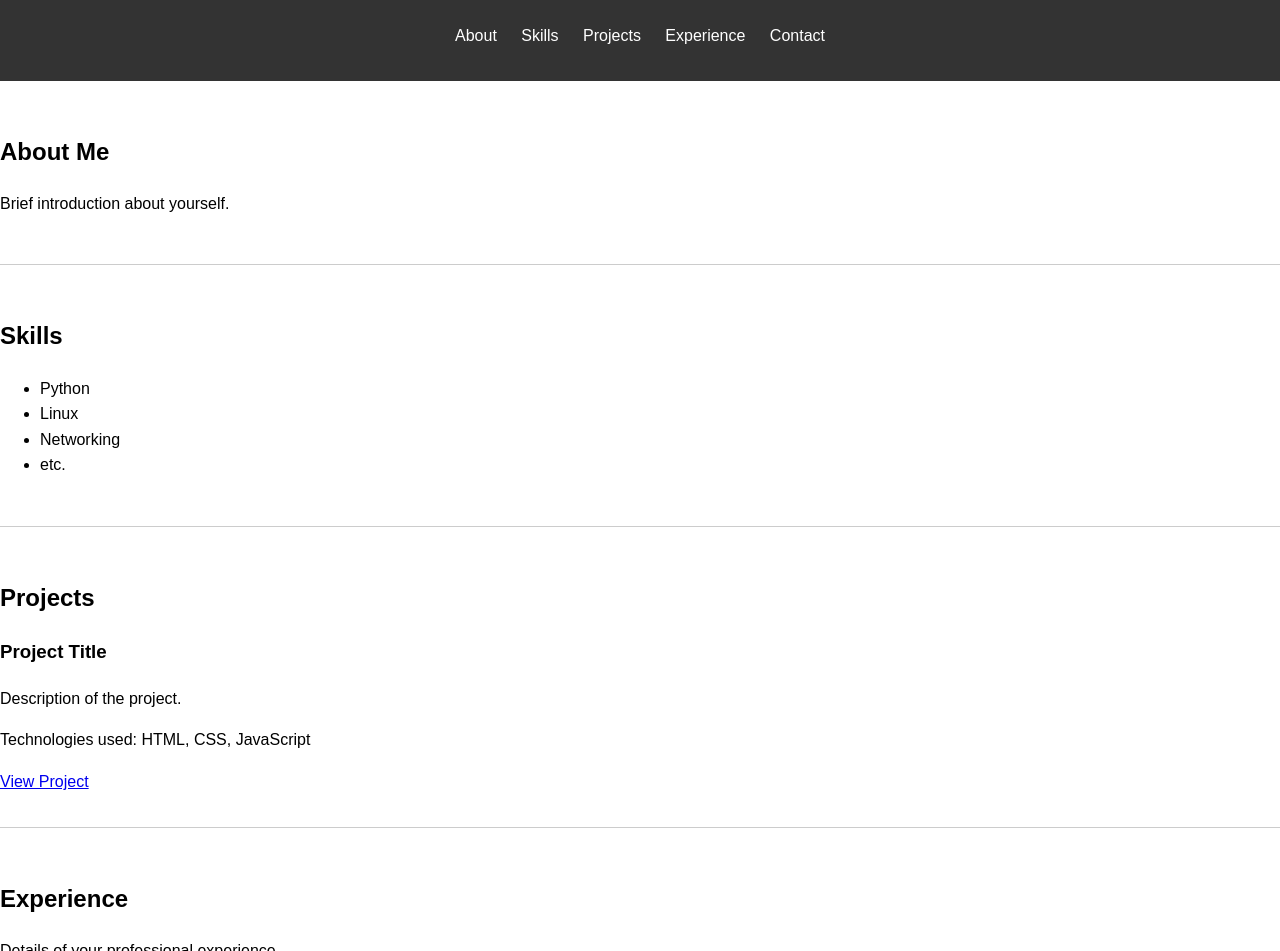
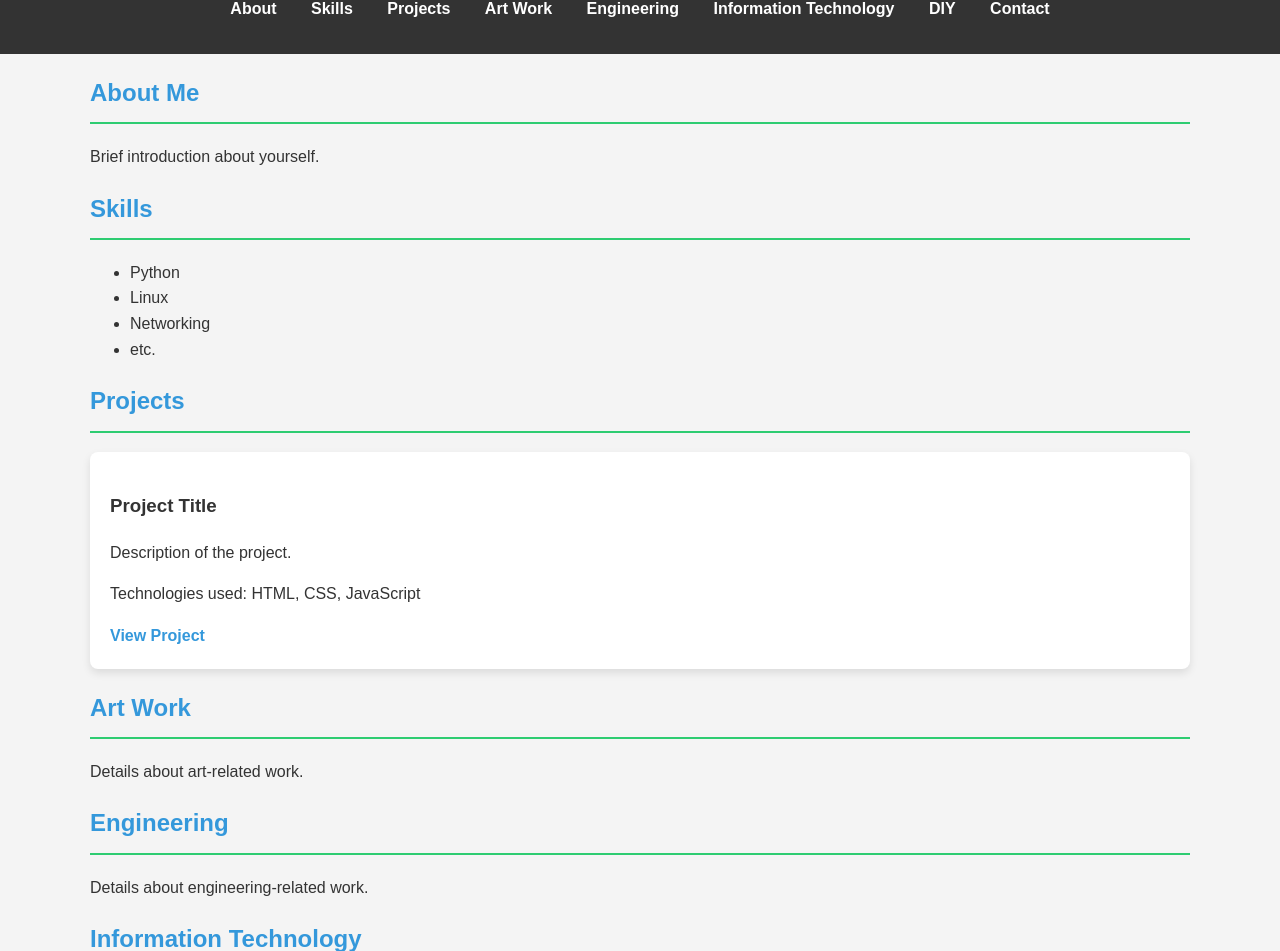
Before and after one commit to PaulFrankGR/PaulFrankGR.github.io, a plain HTML site: page index.html in a window 1280 px wide. Shown: the part 87-1038 px from the top of the page. Drawn offline with Linux system fonts and the light colour scheme.

Commit message:
Modernized my website

```diff
--- a/index.html
+++ b/index.html
@@ -5,8 +5,6 @@
     <meta name="viewport" content="width=device-width, initial-scale=1.0">
     <title>Francesko Paul's Portfolio</title>
     <link rel="stylesheet" href="style.css">
-    <script src="script.js"></script>
-
 </head>
 <body>
     <header>
@@ -16,7 +14,10 @@
                 <li><a href="#about">About</a></li>
                 <li><a href="#skills">Skills</a></li>
                 <li><a href="#projects">Projects</a></li>
-                <li><a href="#experience">Experience</a></li>
+                <li><a href="#art">Art Work</a></li>
+                <li><a href="#engineering">Engineering</a></li>
+                <li><a href="#it">Information Technology</a></li>
+                <li><a href="#diy">DIY</a></li>
                 <li><a href="#contact">Contact</a></li>
             </ul>
         </nav>
@@ -37,16 +38,31 @@
         </section>
         <section id="projects">
             <h2>Projects</h2>
-            <div class="project">
-                <h3>Project Title</h3>
-                <p>Description of the project.</p>
-                <p>Technologies used: HTML, CSS, JavaScript</p>
-                <a href="project-link">View Project</a>
+            <div class="project-grid">
+                <div class="project">
+                    <h3>Project Title</h3>
+                    <p>Description of the project.</p>
+                    <p>Technologies used: HTML, CSS, JavaScript</p>
+                    <a href="project-link">View Project</a>
+                </div>
+                <!-- Add more project blocks as needed -->
             </div>
         </section>
-        <section id="experience">
-            <h2>Experience</h2>
-            <p>Details of your professional experience.</p>
+        <section id="art">
+            <h2>Art Work</h2>
+            <p>Details about art-related work.</p>
+        </section>
+        <section id="engineering">
+            <h2>Engineering</h2>
+            <p>Details about engineering-related work.</p>
+        </section>
+        <section id="it">
+            <h2>Information Technology</h2>
+            <p>Details about IT-related work.</p>
+        </section>
+        <section id="diy">
+            <h2>DIY</h2>
+            <p>Details about DIY projects.</p>
         </section>
         <section id="contact">
             <h2>Contact</h2>
@@ -56,5 +72,6 @@
     <footer>
         <p>&copy; 2024 Francesko Paul</p>
     </footer>
+    <script src="scripts.js"></script>
 </body>
 </html>
--- a/style.css
+++ b/style.css
@@ -1,16 +1,37 @@
+:root {
+    --primary-color: #3498db;
+    --secondary-color: #2ecc71;
+    --background-color: #f4f4f4;
+    --text-color: #333;
+    --header-bg-color: #333;
+    --header-text-color: #fff;
+    --link-color: #3498db;
+    --link-hover-color: #2980b9;
+}
+
 body {
-    font-family: Arial, sans-serif;
+    font-family: 'Arial', sans-serif;
     line-height: 1.6;
     margin: 0;
     padding: 0;
+    background-color: var(--background-color);
+    color: var(--text-color);
 }
 
 header {
-    background: #333;
-    color: #fff;
+    background: var(--header-bg-color);
+    color: var(--header-text-color);
     padding: 1em 0;
     text-align: center;
+    position: sticky;
+    top: 0;
+    width: 100%;
+    z-index: 1000;
 }
+
+    header h1 {
+        margin: 0;
+    }
 
 nav ul {
     list-style: none;
@@ -19,22 +40,65 @@ nav ul {
 
     nav ul li {
         display: inline;
-        margin: 0 10px;
+        margin: 0 15px;
     }
 
         nav ul li a {
-            color: #fff;
+            color: var(--header-text-color);
             text-decoration: none;
+            font-weight: bold;
+            transition: color 0.3s ease;
         }
 
-section {
-    padding: 2em 0;
-    border-bottom: 1px solid #ccc;
+            nav ul li a:hover {
+                color: var(--secondary-color);
+            }
+
+main {
+    max-width: 1100px;
+    margin: 20px auto;
+    padding: 0 20px;
 }
 
+h2 {
+    color: var(--primary-color);
+    border-bottom: 2px solid var(--secondary-color);
+    padding-bottom: 10px;
+}
+
+.project-grid {
+    display: grid;
+    grid-template-columns: repeat(auto-fit, minmax(300px, 1fr));
+    gap: 20px;
+}
+
+.project {
+    background: #fff;
+    padding: 20px;
+    border-radius: 8px;
+    box-shadow: 0 4px 8px rgba(0, 0, 0, 0.1);
+    transition: transform 0.3s ease, box-shadow 0.3s ease;
+}
+
+    .project:hover {
+        transform: translateY(-5px);
+        box-shadow: 0 6px 12px rgba(0, 0, 0, 0.2);
+    }
+
+    .project a {
+        color: var(--link-color);
+        text-decoration: none;
+        font-weight: bold;
+    }
+
+        .project a:hover {
+            color: var(--link-hover-color);
+        }
+
 footer {
-    background: #333;
-    color: #fff;
+    background: var(--header-bg-color);
+    color: var(--header-text-color);
     text-align: center;
     padding: 1em 0;
+    margin-top: 20px;
 }
```
